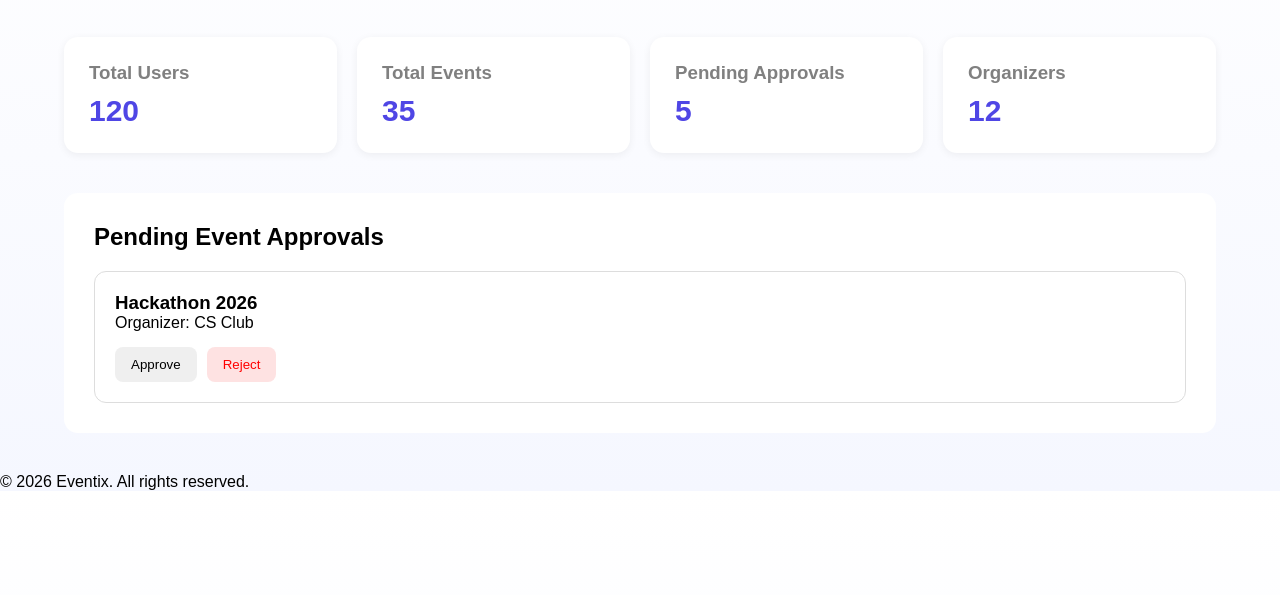
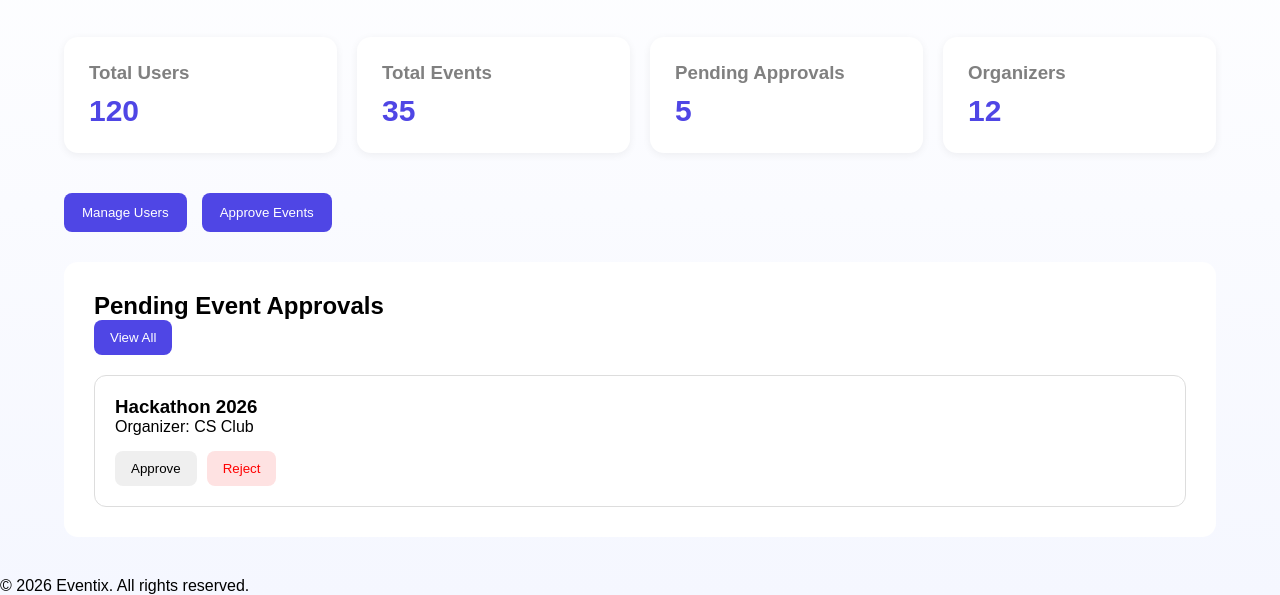
Before and after one commit to nishant-b-bit/AI39-C--Group-7-College_Event_Management_System, a Flask app: page /admin_dashboard in a window 1280 px wide. Shown: the part 184-779 px from the top of the page. Run offline with Flask 3, Linux system fonts and the light colour scheme.

Commit message:
updated the adim dashboard

```diff
--- a/app/Templates/admin_dashboard.html
+++ b/app/Templates/admin_dashboard.html
@@ -11,6 +11,7 @@
 
 <div class="dashboard-container">
 
+    <!-- HEADER -->
     <div class="dashboard-header">
         <div>
             <h1>Admin Dashboard</h1>
@@ -18,6 +19,7 @@
         </div>
     </div>
 
+    <!-- STATS -->
     <div class="stats-grid">
 
         <div class="stat-card">
@@ -42,9 +44,33 @@
 
     </div>
 
+    <!-- ADMIN ACTION BUTTONS -->
+    <div class="admin-actions">
+
+        <a href="{{ url_for('auth.manage_users') }}">
+            <button class="admin-btn">
+                Manage Users
+            </button>
+        </a>
+
+        <a href="{{ url_for('auth.approve_events') }}">
+            <button class="admin-btn">
+                Approve Events
+            </button>
+        </a>
+
+    </div>
+
+    <!-- PENDING EVENTS -->
     <div class="events-section">
 
         <h2>Pending Event Approvals</h2>
+
+        <a href="{{ url_for('auth.approve_events') }}">
+            <button class="view-all-btn">
+                View All
+            </button>
+        </a>
 
         <div class="event-card">
             <h3>Hackathon 2026</h3>
```
